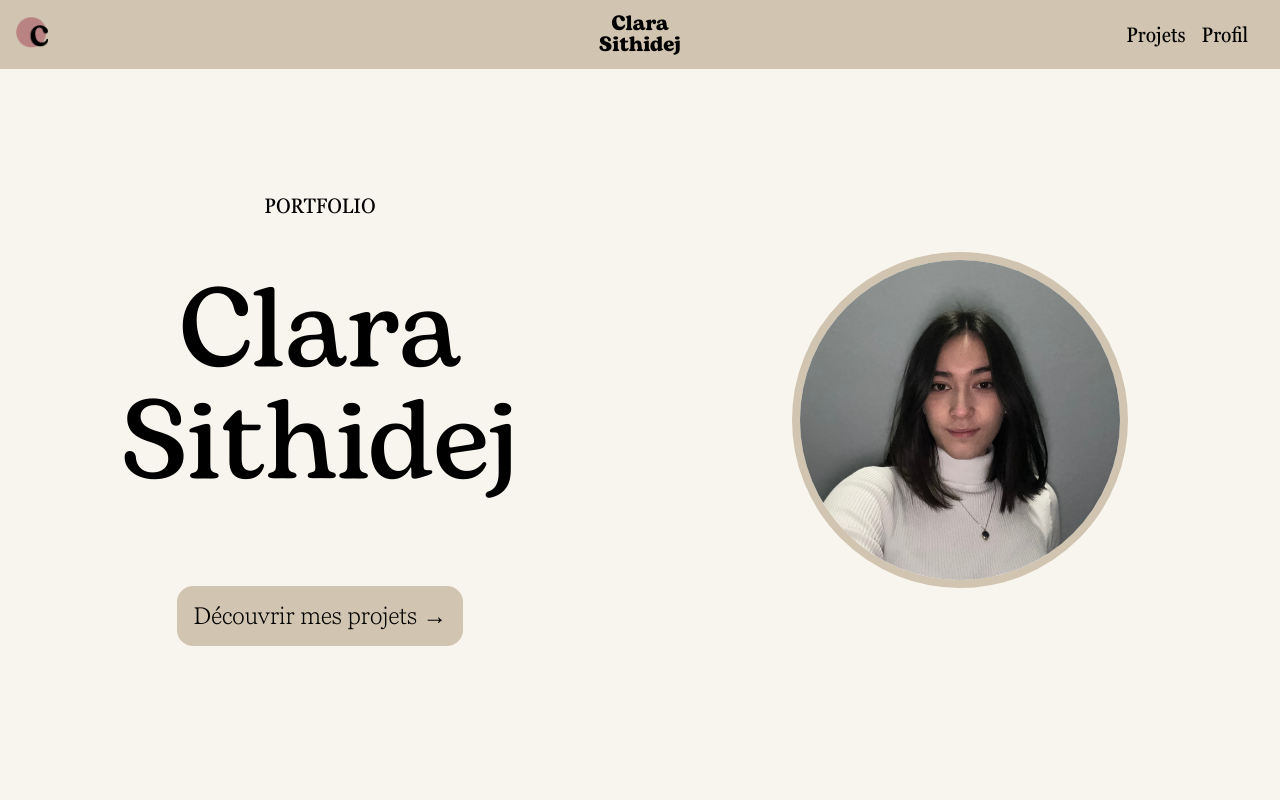
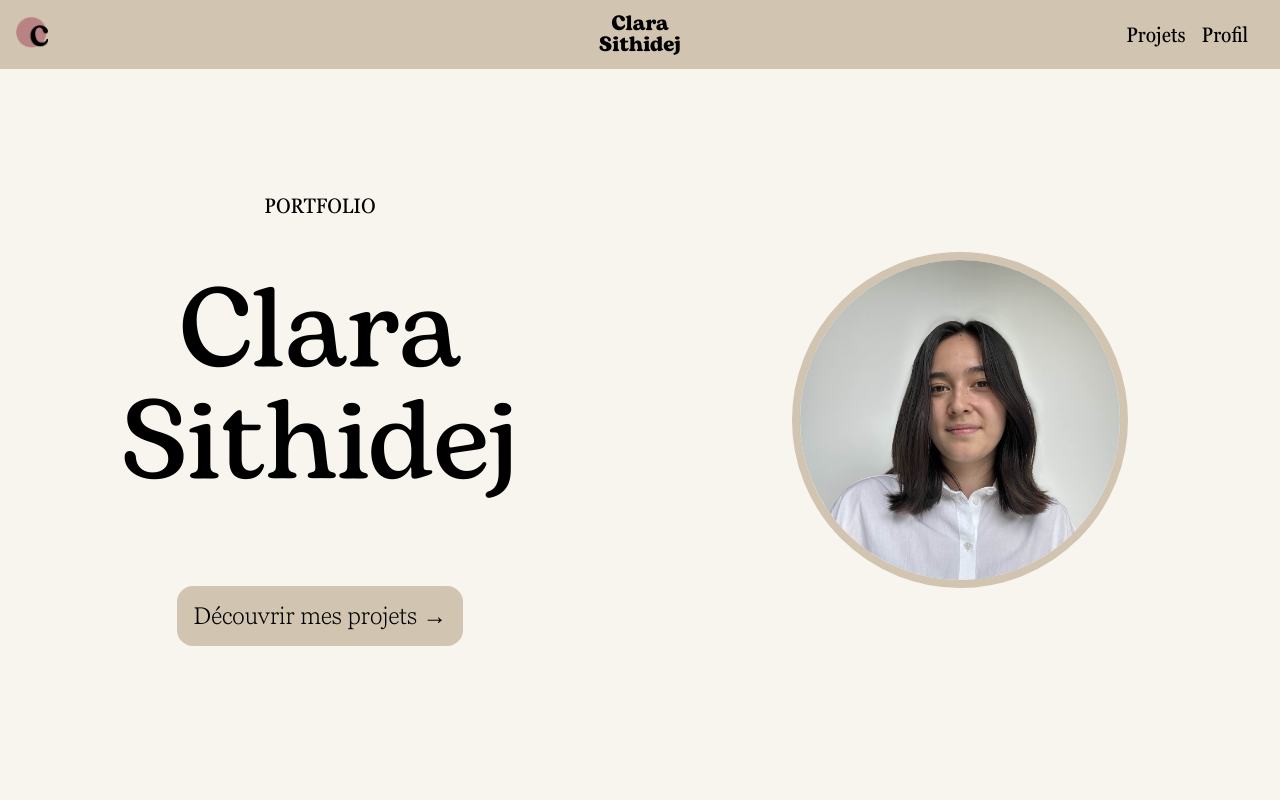
Before and after one commit to Coaraa/portfolio, a React (Create React App) app: page / in a window 1280 px wide. Shown: the top 800 px of the page. Built offline with nearby package versions, Linux system fonts and the light colour scheme.

Commit message:
Responsive adjustements

```diff
--- a/src/components/HeroSection.js
+++ b/src/components/HeroSection.js
@@ -15,7 +15,7 @@ function HeroSection() {
         </div>
       </div>
       <div className="main-portrait">
-        <img src="/images/moi.jpg" alt="Portrait" />
+        <img src="/images/portrait.jpg" alt="Portrait" />
       </div>
     </div>
   )
--- a/src/styles/AboutMe.css
+++ b/src/styles/AboutMe.css
@@ -5,7 +5,7 @@
 }
 
 .portrait {
-  width: 50%;
+  width: 30%;
   margin-right: 2rem;
 }
 
@@ -19,3 +19,9 @@
     display: none;
   }
 }
+
+@media screen and (max-width: 1540px) {
+  .portrait {
+    width: 50%;
+  }
+}
--- a/src/styles/HeroSection.css
+++ b/src/styles/HeroSection.css
@@ -32,6 +32,7 @@
     font-size: 1.5rem;
     background-color: var(--light-brown);
     border-radius: 1rem;
+    cursor: pointer;
 }
 
 .main-portrait {
@@ -48,8 +49,8 @@
 }
 
 .main-portrait img {
-    height: 40vh;
-    width: 40vh;
+    height: 50vh;
+    width: 50vh;
     border-radius: 100%;
     border: 0.5rem solid var(--light-brown);
 }
@@ -73,3 +74,10 @@
     }
 
 }
+
+@media screen and (max-width: 1440px) {
+    .main-portrait img {
+        height: 40vh;
+        width: 40vh;
+    }
+}
--- a/src/styles/Navbar.css
+++ b/src/styles/Navbar.css
@@ -29,6 +29,7 @@
 .nav-links {
     color: black;
     text-decoration: none;
+    cursor: pointer;
 }
 
 .navbar-logo > img{
@@ -51,6 +52,4 @@
     .nav-links {
         display: none;
     }
-
-
 }
```
Also changed, not shown: public/images/moi.jpg (deleted), public/images/portrait.jpg (added).
